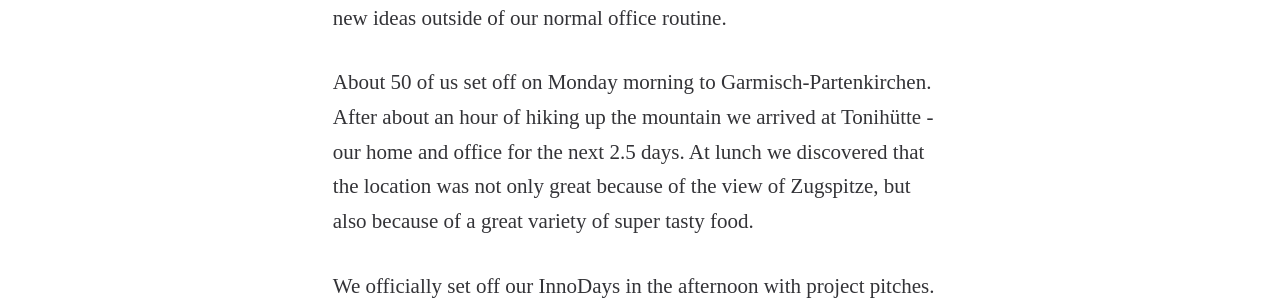
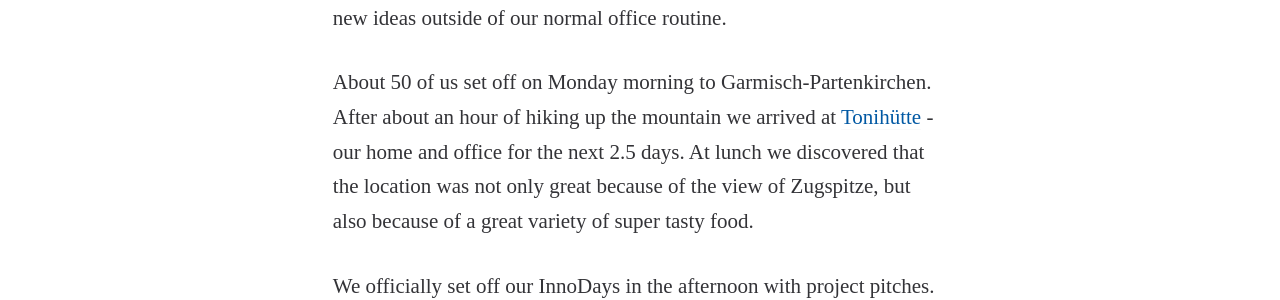
Before and after one commit to holidaycheck/tech-blog, a Jekyll site: the page built from _posts/2018-11-09-innodays-2018.md, in a window 1280 px wide. Shown: the part 709-1009 px from the top of the page. Built offline with Jekyll 4.4.1, drawn with Linux system fonts in a browser that asks for light colours; some web fonts are replaced.

```diff
--- a/_posts/2018-11-09-innodays-2018.md
+++ b/_posts/2018-11-09-innodays-2018.md
@@ -14,7 +14,7 @@ Ship Some Thing.
 
 That was the motto for our InnoDays 2018. We spent 4 days in the Bavarian mountains with an amazing view but limited wifi to work on new ideas outside of our normal office routine.
 
-About 50 of us set off on Monday morning to Garmisch-Partenkirchen. After about an hour of hiking up the mountain we arrived at Tonihütte - our home and office for the next 2.5 days. At lunch we discovered that the location was not only great because of the view of Zugspitze, but also because of a great variety of super tasty food.
+About 50 of us set off on Monday morning to Garmisch-Partenkirchen. After about an hour of hiking up the mountain we arrived at [Tonihütte] - our home and office for the next 2.5 days. At lunch we discovered that the location was not only great because of the view of Zugspitze, but also because of a great variety of super tasty food.
 
 We officially set off our InnoDays in the afternoon with project pitches. Everyone was allowed to pitch their ideas to the group within a 5 minute timeslot and only the help of flipcharts and an appealing pitch. We had 18 wonderful ideas for projects that had the goal to ship something at the end of these 2.5 days.
 
```
Also changed, not shown: other parts of _posts/2018-11-09-innodays-2018.md (+2 -0 lines).
